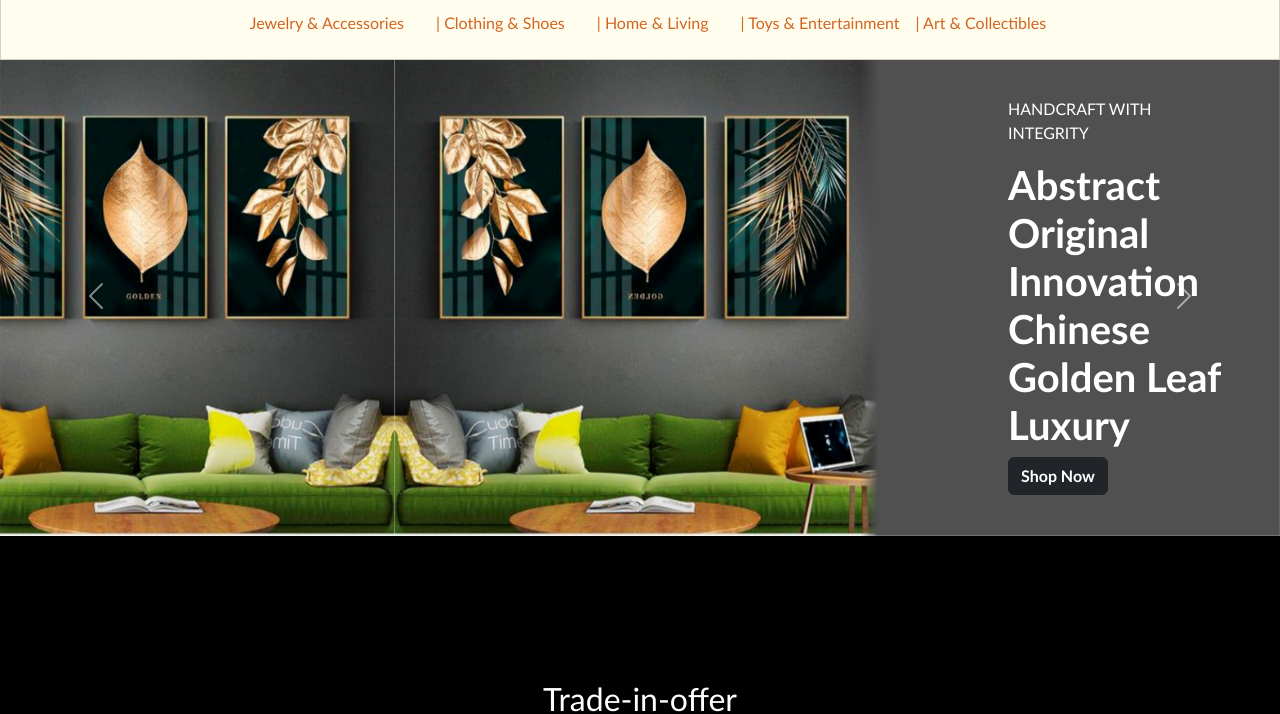
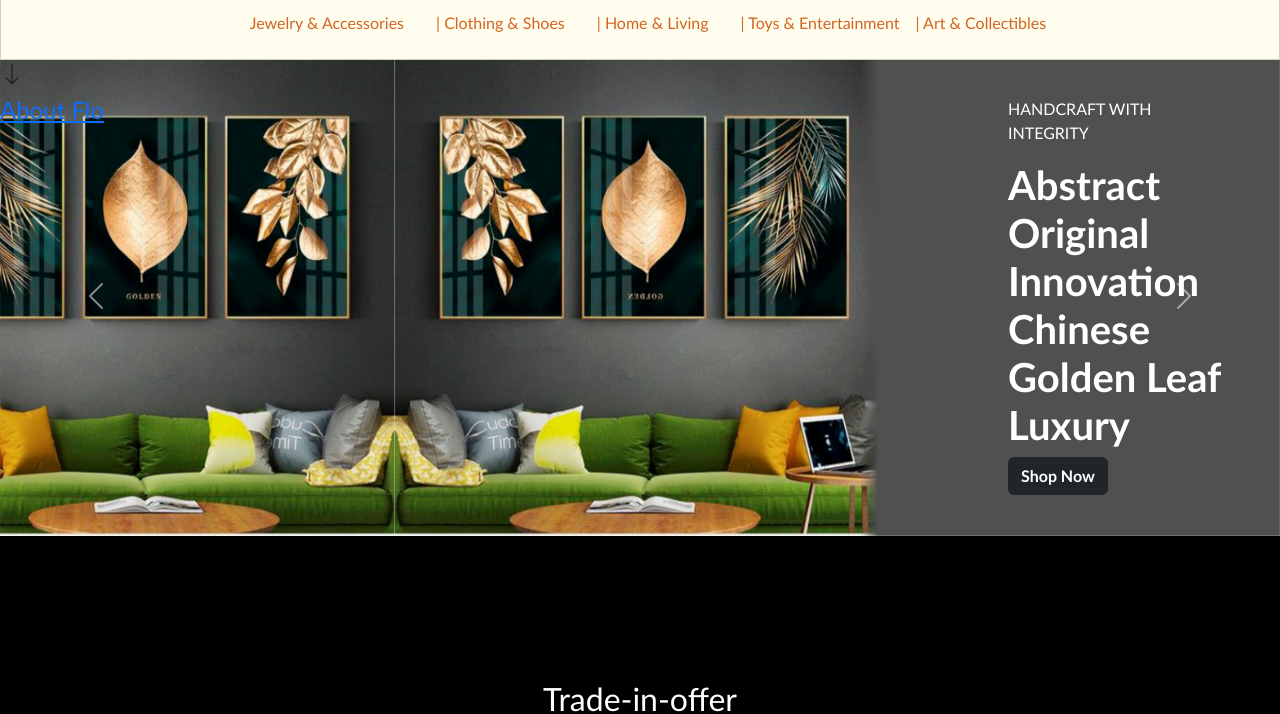
Before and after one commit to EverlastingBigFlo/ecommerceProject, a plain HTML site: page index.html in a window 1280 px wide. Shown: the part 88-802 px from the top of the page. Drawn offline with nearby package versions, Linux system fonts and the light colour scheme.

Commit message:
did my about button

```diff
--- a/index.html
+++ b/index.html
@@ -16,8 +16,8 @@
 
 
         <!-- about flo -->
-        <div id="jumpToAbout" class="fs-4 scroll"><i class="bi bi-arrow-down"></i>
-          <p class="top">About Flo</p>
+        <div id="jumpToAbout" class="fs-4"><i class="bi bi-arrow-down"></i>
+          <p class="top"><a href="#aboutSection">About Flo </a></p>
         </div>
 
         <!-- to scroll back up when the page is in the low part -->
--- a/style.scss
+++ b/style.scss
@@ -8,7 +8,11 @@
 
 
 
+#jumpToAbout{
+  position: fixed;
+  z-index: 10;
 
+}
   // about section
   .scroll{
     position: fixed;
@@ -16,7 +20,7 @@
     right: 0;
     bottom: 0;
     animation: scrollupAnimation infinite 1s;
-    display: none ;
+    // display: none ;
     padding: .2rem .5rem;
     cursor: pointer;
     color: #d36420;
```
Also changed, not shown: CSS/style.css.
